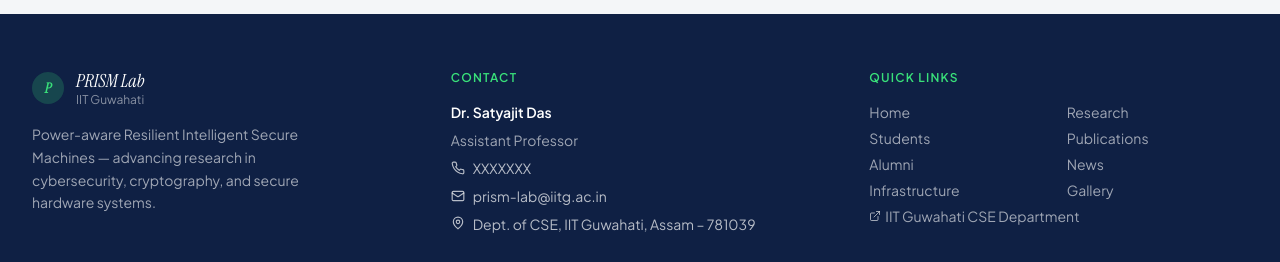
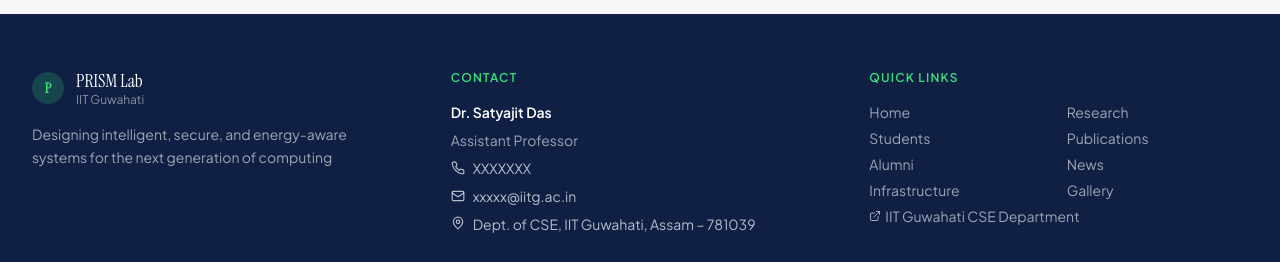
Before and after one commit to DHANVANTH05/prism-lab, a React (Vite) app: page /gallery in a window 1280 px wide. Shown: the part 690-952 px from the top of the page. Built offline with nearby package versions, Linux system fonts and the light colour scheme.

Commit message:
update lab description

```diff
--- a/src/components/Footer.jsx
+++ b/src/components/Footer.jsx
@@ -10,15 +10,15 @@
           <div>
             <div className="flex items-center gap-3 mb-4">
               <div className="w-8 h-8 rounded-full bg-[#39e07a]/20 flex items-center justify-center">
-                <span className="text-[#39e07a] font-display italic font-bold text-sm">P</span>
+                <span className="text-[#39e07a] font-display font-bold text-sm">P</span>
               </div>
               <div>
-                <div className="font-display italic text-lg text-white leading-tight">PRISM Lab</div>
+                <div className="font-display text-lg text-white leading-tight">PRISM Lab</div>
                 <div className="text-xs text-white/50 leading-tight">IIT Guwahati</div>
               </div>
             </div>
             <p className="text-sm text-white/60 leading-relaxed max-w-xs">
-              Power-aware Resilient Intelligent Secure Machines — advancing research in cybersecurity, cryptography, and secure hardware systems.
+               Designing intelligent, secure, and energy-aware systems for the next generation of computing
             </p>
           </div>
 
@@ -32,7 +32,7 @@
                 <Phone className="w-3.5 h-3.5" /> XXXXXXX
               </a>
               <a href="mailto:prism-lab@iitg.ac.in" className="flex items-center gap-2 hover:text-white transition-colors">
-                <Mail className="w-3.5 h-3.5" /> prism-lab@iitg.ac.in
+                <Mail className="w-3.5 h-3.5" /> xxxxx@iitg.ac.in
               </a>
               <div className="flex items-start gap-2">
                 <MapPin className="w-3.5 h-3.5 mt-0.5 flex-shrink-0" />
```
